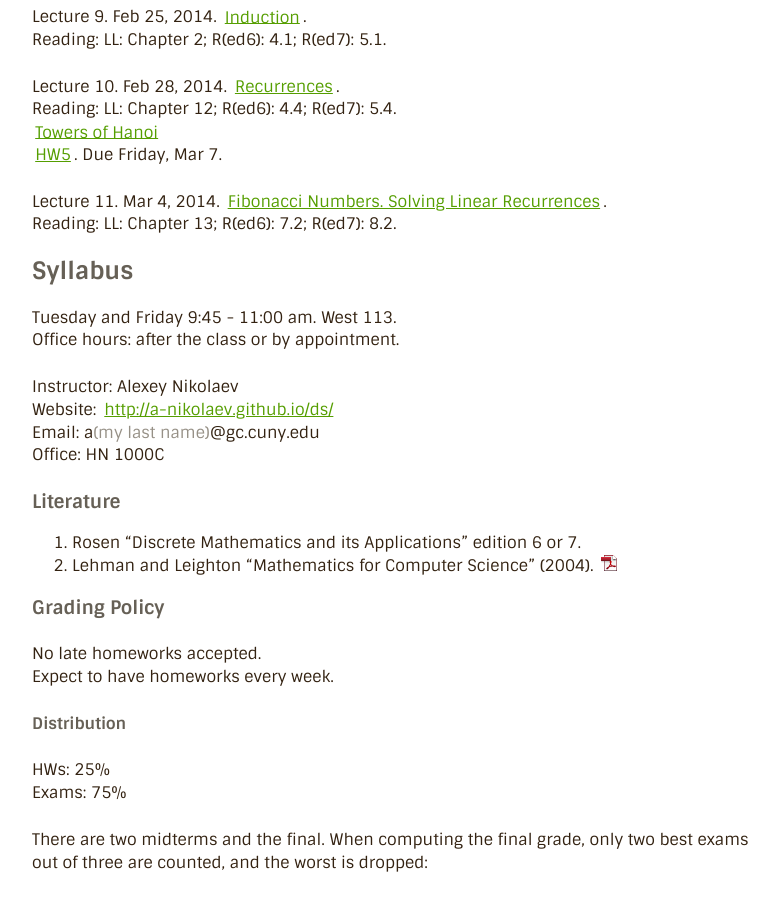
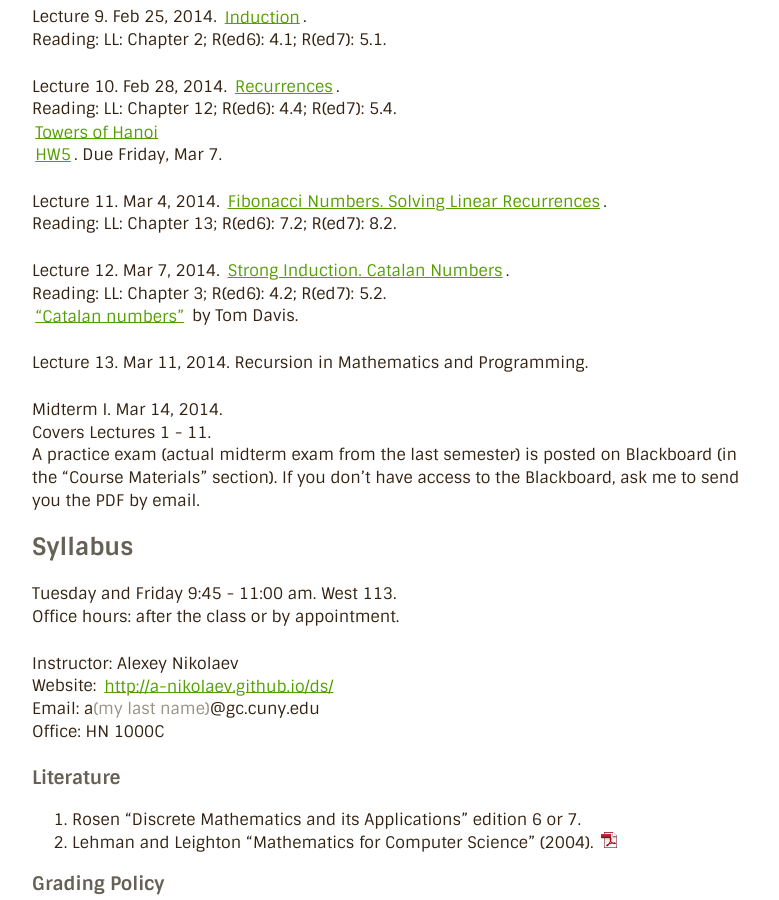
Before and after one commit to a-nikolaev/a-nikolaev.github.io, a Jekyll site: the page built from ds/index.markdown, in a window 1280 px wide and 900 px high, scrolled down 811 px. Shown: the whole window, without its empty margins (248-1027 px from the left). Built offline with Jekyll 4.4.1, drawn with Linux system fonts in a browser that asks for light colours; Markdown is read by kramdown in place of the engine named in the settings.

Commit message:
announcements

```diff
--- a/ds/index.markdown
+++ b/ds/index.markdown
@@ -49,10 +49,19 @@ Reading: LL: Chapter 12; R(ed6): 4.4; R(ed7): 5.4.
 Lecture 11. Mar 4, 2014. [Fibonacci Numbers. Solving Linear Recurrences](/ds/docs/lec11.pdf).
 Reading: LL: Chapter 13; R(ed6): 7.2; R(ed7): 8.2.
 
-<!--
-Lecture 12. Oct 15, 2013. [Strong Induction. Catalan Numbers](/ds/docs/lec12.pdf).
+Lecture 12. Mar 7, 2014. [Strong Induction. Catalan Numbers](/ds/docs/lec12.pdf).
 Reading: LL: Chapter 3; R(ed6): 4.2; R(ed7): 5.2.
 ["Catalan numbers"](http://mathcircle.berkeley.edu/BMC6/pdf0607/catalan.pdf) by Tom Davis.
+
+Lecture 13. Mar 11, 2014. Recursion in Mathematics and Programming.
+
+Midterm I. Mar 14, 2014.
+Covers Lectures 1 - 11.
+A practice exam (actual midterm exam from the last semester) is posted on Blackboard
+(in the "Course Materials" section). If you don't have access to the Blackboard, ask me to
+send you the PDF by email.
+
+<!--
 [HW6](/ds/docs/hw6.pdf). Due Wednesday, Oct 16. WolframAlpha can be useful to check the correctness of your solutions,
 [see an example](http://www.wolframalpha.com/input/?i=f%280%29+%3D+1%3B+f%281%29+%3D+-1%3B+f%28n%29+%3D+f%28n-2%29).
 
```
